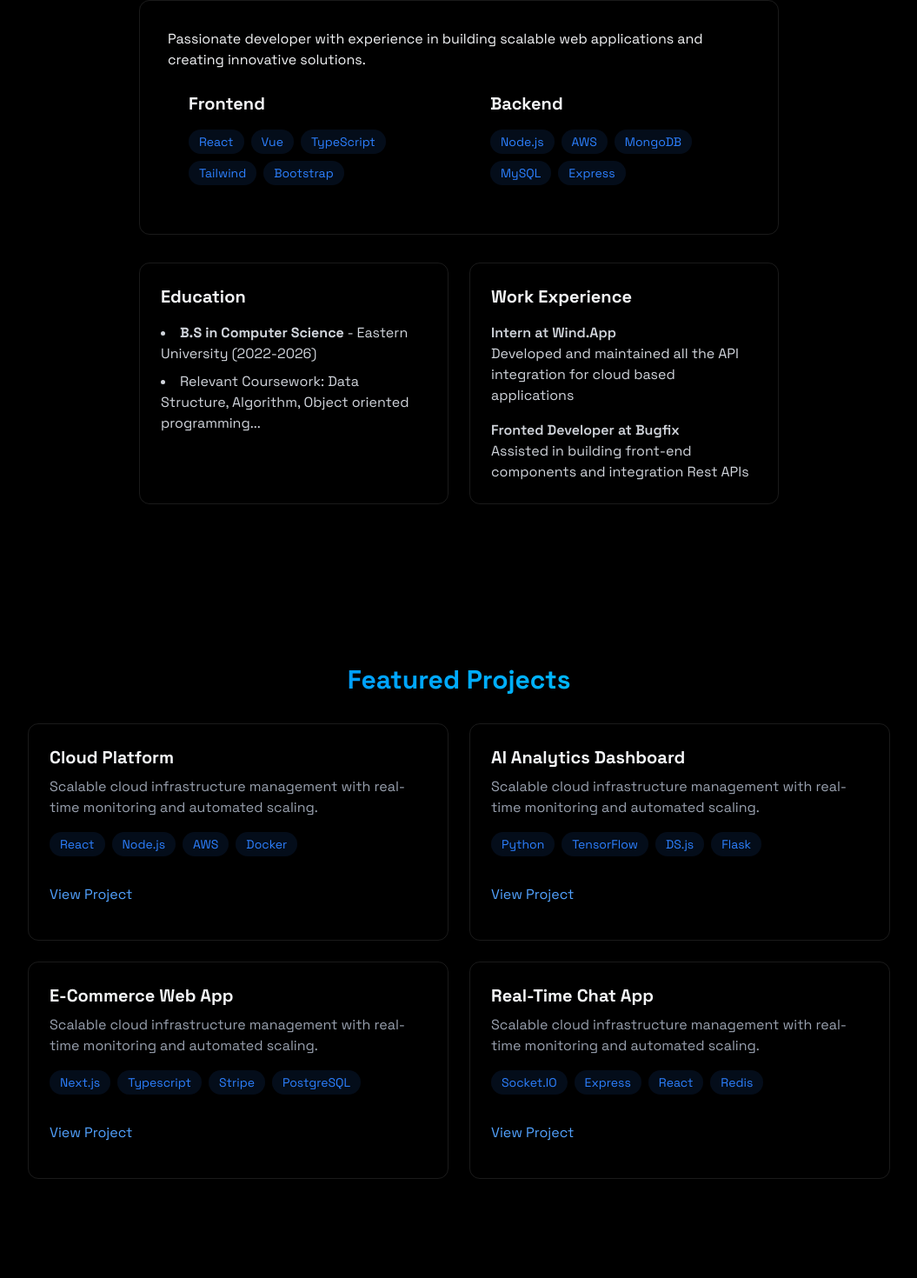
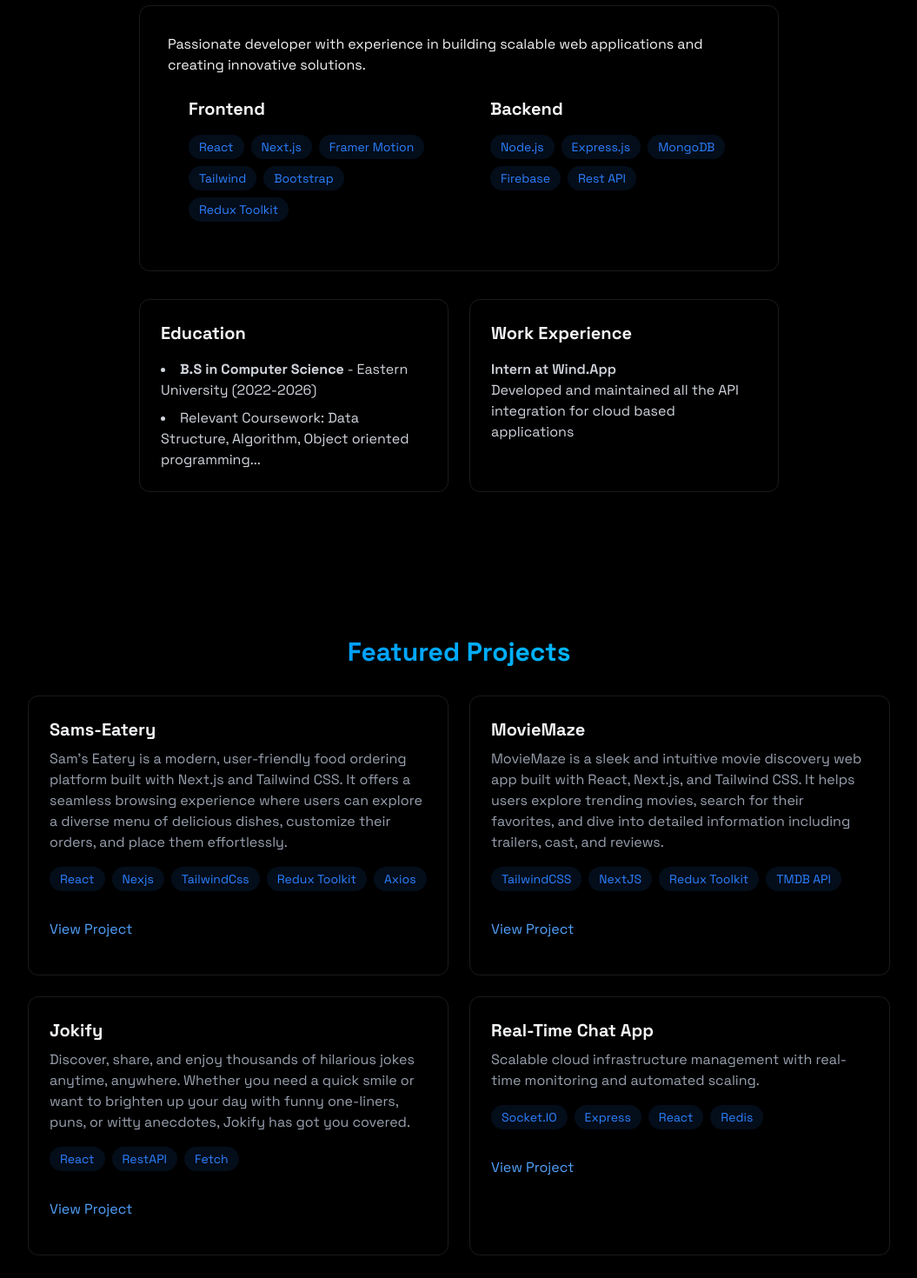
Before and after one commit to Joy773/Dibbojit-Portfolio, a React (Vite) app: page / in a window 1280 px wide. Shown: the part 948-2418 px from the top of the page at 87% size, without its empty margins (112-1167 px from the left). Built offline with nearby package versions, Linux system fonts and the light colour scheme.

Commit message:
Initial Commit

```diff
--- a/src/components/sections/About.jsx
+++ b/src/components/sections/About.jsx
@@ -3,18 +3,19 @@ export const About = () => {
 
     const frontendSkills = [
         "React",
-        "Vue",
-        "TypeScript",
+        "Next.js",
+        "Framer Motion",
         "Tailwind",
         "Bootstrap",
+        "Redux Toolkit",
     ]
 
     const backendSkills = [
         "Node.js",
-        "AWS",
+        "Express.js",
         "MongoDB",
-        "MySQL",
-        "Express",
+        "Firebase",
+        "Rest API",
     ]
     return <section id="about" className="min-h-screen flex items-center justify-center py-20">
         <RevealOnScroll>
@@ -76,12 +77,6 @@ export const About = () => {
                                         Developed and maintained all the API integration for cloud based applications
                                     </p>
                                 </div>
-                                <div>
-                                    <h4 className="font-semibold">Fronted Developer at Bugfix</h4>
-                                    <p>
-                                        Assisted in building front-end components and integration Rest APIs
-                                    </p>
-                                </div>
                             </div>
                 </div>
             </div>
--- a/src/components/sections/Projects.jsx
+++ b/src/components/sections/Projects.jsx
@@ -7,12 +7,12 @@ export const Projects = () => {
             <h2 className="text-3xl font-bold mb-8 bg-gradient-to-r from-blue-500 to-cyan-400 bg-clip-text text-transparent text-center">Featured Projects</h2>
             <div className="grid grid-cols-1 md:grid-cols-2 gap-6">
                 <div className="p-6 rounded-xl border border-white/10 hover:-translate-y-1 hover:border-blue-500/30 hovershadow-[0_2px_8px_rgba(59,130,246,0.2)] transition:">
-                    <h3 className="text-xl font-bold mb-2">Cloud Platform</h3>
+                    <h3 className="text-xl font-bold mb-2">Sams-Eatery</h3>
                     <p className="text-gray-400 mb-4">
-                        Scalable cloud infrastructure management with real-time monitoring and automated scaling.
+                    Sam’s Eatery is a modern, user-friendly food ordering platform built with Next.js and Tailwind CSS. It offers a seamless browsing experience where users can explore a diverse menu of delicious dishes, customize their orders, and place them effortlessly.
                     </p>
                     <div className="flex flex-wrap gap-2 mb-4">
-                        {["React", "Node.js", "AWS", "Docker"].map((tech,key) => (
+                        {["React", "Nexjs", "TailwindCss", "Redux Toolkit", "Axios"].map((tech,key) => (
                              <span
                              key={key}
                              className="bg-blue-500/10 text-blue-500 py-1 px-3 rounded-full text-sm hover:bg-blue-500/20 hover:shadow-[0_2px_8px_rgba(59,130,246,0.1)] transition-all"
@@ -23,17 +23,17 @@ export const Projects = () => {
                     </div>
 
                     <div className="flex justify-between items-center">
-                        <a href="#" className="text-blue-400 hover:text-blue-300 transition-colors my-4">View Project</a>
+                        <a href="https://sams-southern-eatery.vercel.app/" className="text-blue-400 hover:text-blue-300 transition-colors my-4">View Project</a>
                     </div>
                 </div>
 
                 <div className="p-6 rounded-xl border border-white/10 hover:-translate-y-1 hover:border-blue-500/30 hovershadow-[0_2px_8px_rgba(59,130,246,0.2)] transition:">
-                    <h3 className="text-xl font-bold mb-2">AI Analytics Dashboard</h3>
+                    <h3 className="text-xl font-bold mb-2">MovieMaze</h3>
                     <p className="text-gray-400 mb-4">
-                        Scalable cloud infrastructure management with real-time monitoring and automated scaling.
+                    MovieMaze is a sleek and intuitive movie discovery web app built with React, Next.js, and Tailwind CSS. It helps users explore trending movies, search for their favorites, and dive into detailed information including trailers, cast, and reviews.
                     </p>
                     <div className="flex flex-wrap gap-2 mb-4">
-                        {["Python", "TensorFlow", "DS.js", "Flask"].map((tech,key) => (
+                        {["TailwindCSS", "NextJS", "Redux Toolkit", "TMDB API"].map((tech,key) => (
                              <span
                              key={key}
                              className="bg-blue-500/10 text-blue-500 py-1 px-3 rounded-full text-sm hover:bg-blue-500/20 hover:shadow-[0_2px_8px_rgba(59,130,246,0.1)] transition-all"
@@ -44,17 +44,17 @@ export const Projects = () => {
                     </div>
 
                     <div className="flex justify-between items-center">
-                        <a href="#" className="text-blue-400 hover:text-blue-300 transition-colors my-4">View Project</a>
+                        <a href="https://movie-maze-sigma-three.vercel.app/" className="text-blue-400 hover:text-blue-300 transition-colors my-4">View Project</a>
                     </div>
                 </div>
 
                 <div className="p-6 rounded-xl border border-white/10 hover:-translate-y-1 hover:border-blue-500/30 hovershadow-[0_2px_8px_rgba(59,130,246,0.2)] transition:">
-                    <h3 className="text-xl font-bold mb-2">E-Commerce Web App</h3>
+                    <h3 className="text-xl font-bold mb-2">Jokify</h3>
                     <p className="text-gray-400 mb-4">
-                        Scalable cloud infrastructure management with real-time monitoring and automated scaling.
+                    Discover, share, and enjoy thousands of hilarious jokes anytime, anywhere. Whether you need a quick smile or want to brighten up your day with funny one-liners, puns, or witty anecdotes, Jokify has got you covered.
                     </p>
                     <div className="flex flex-wrap gap-2 mb-4">
-                        {["Next.js", "Typescript", "Stripe", "PostgreSQL"].map((tech,key) => (
+                        {["React", "RestAPI", "Fetch",].map((tech,key) => (
                              <span
                              key={key}
                              className="bg-blue-500/10 text-blue-500 py-1 px-3 rounded-full text-sm hover:bg-blue-500/20 hover:shadow-[0_2px_8px_rgba(59,130,246,0.1)] transition-all"
@@ -65,7 +65,7 @@ export const Projects = () => {
                     </div>
 
                     <div className="flex justify-between items-center">
-                        <a href="#" className="text-blue-400 hover:text-blue-300 transition-colors my-4">View Project</a>
+                        <a href="https://joke-app-rouge-ten.vercel.app/" className="text-blue-400 hover:text-blue-300 transition-colors my-4">View Project</a>
                     </div>
                 </div>
 
```
